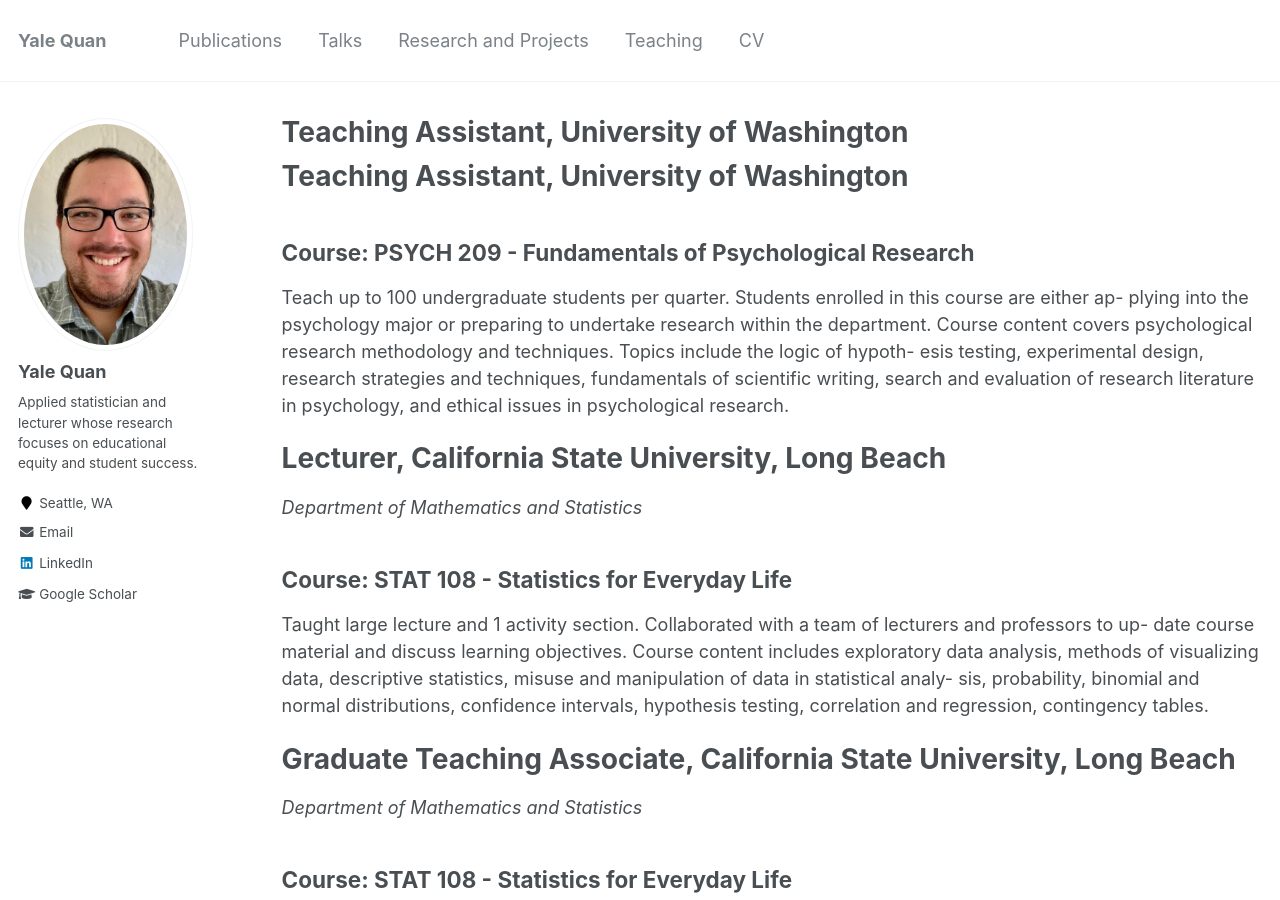
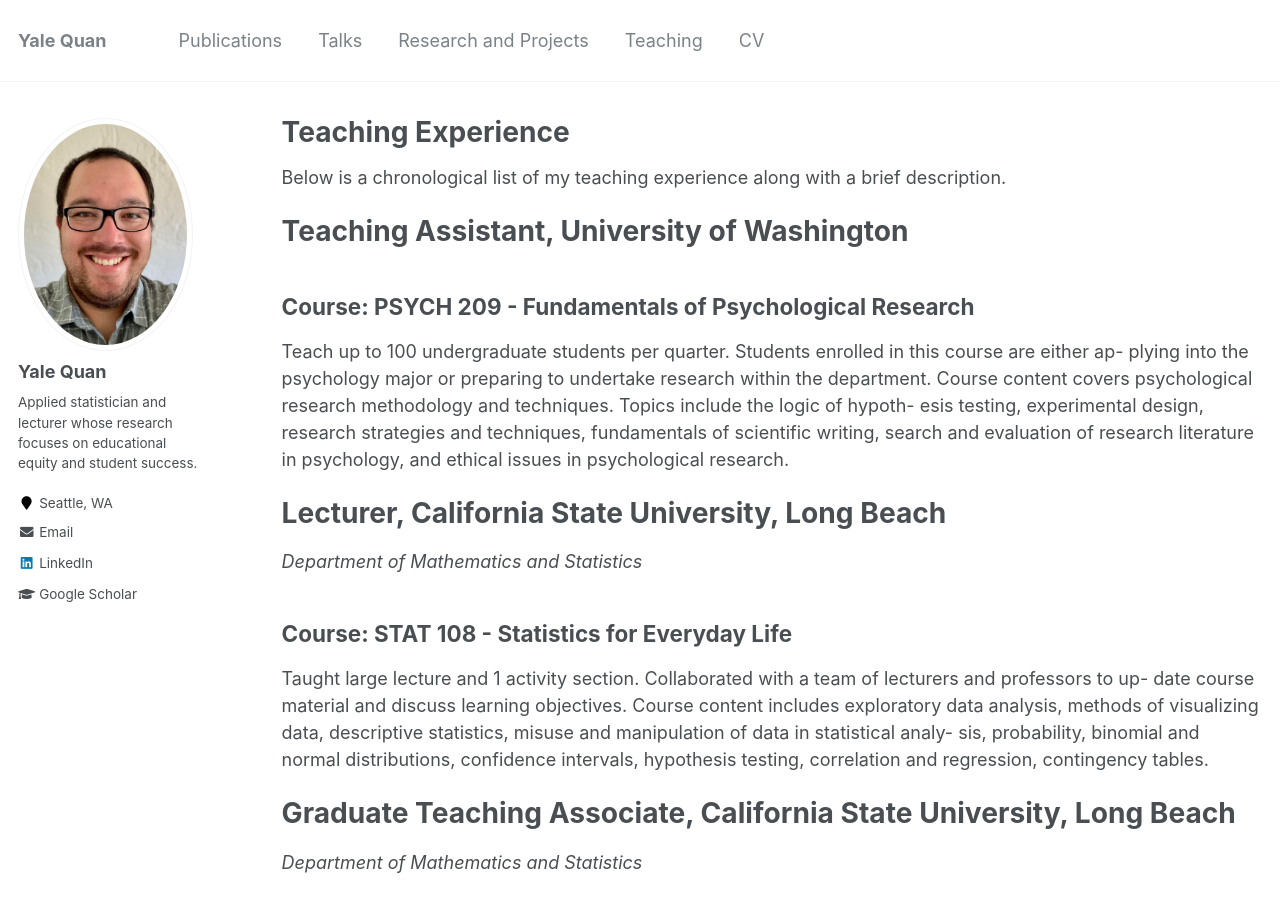
Before and after one commit to yalequan/yalequan.github.io, a Jekyll site: the page built from _pages/teaching-experience.md, in a window 1280 px wide and 900 px high. Built offline with Jekyll 4.4.1, drawn with Linux system fonts in a browser that asks for light colours; our own code applies the rules of GitHub Pages for plain Markdown files.

Commit message:
updated teaching

```diff
--- a/_pages/teaching-experience.md
+++ b/_pages/teaching-experience.md
@@ -1,8 +1,12 @@
 ---
 layout: archive
+title: "Teaching Experience"
 permalink: /teaching-experience/
 author_profile: true
 ---
+
+Below is a chronological list of my teaching experience along with a brief description.
+
 
 # Teaching Assistant, University of Washington
 
```
Also changed, not shown: 1 other file.
